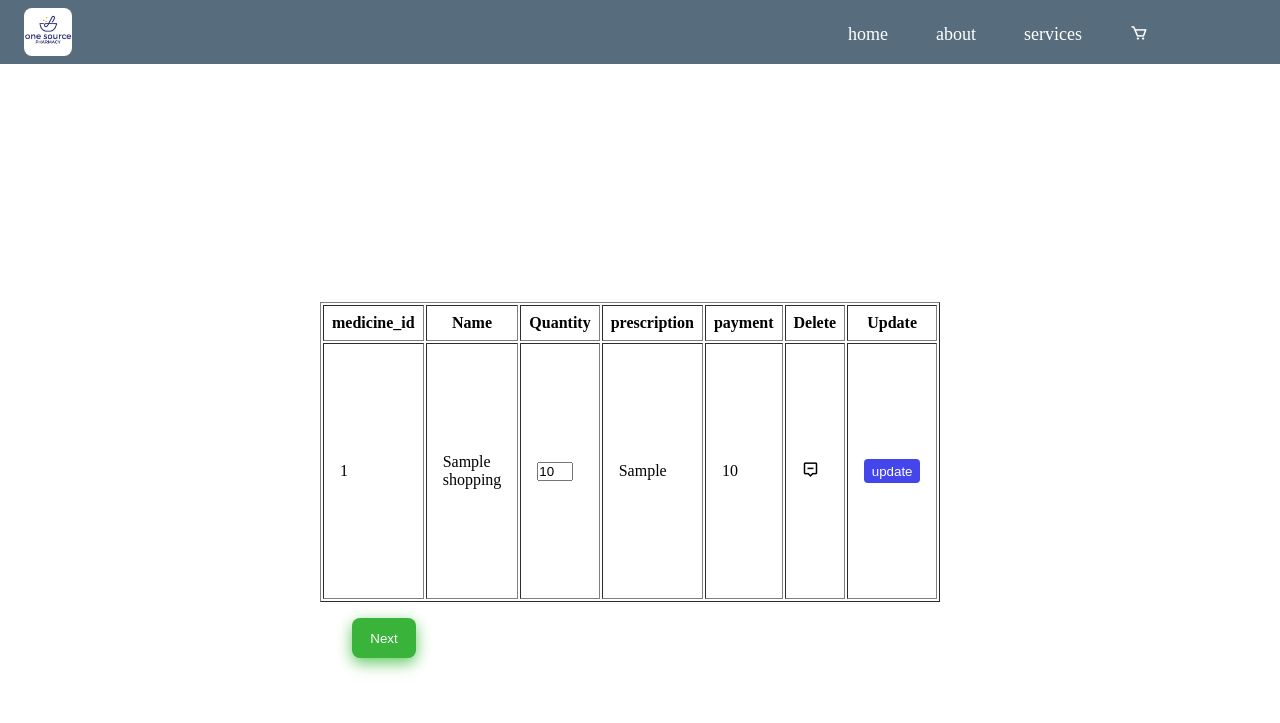
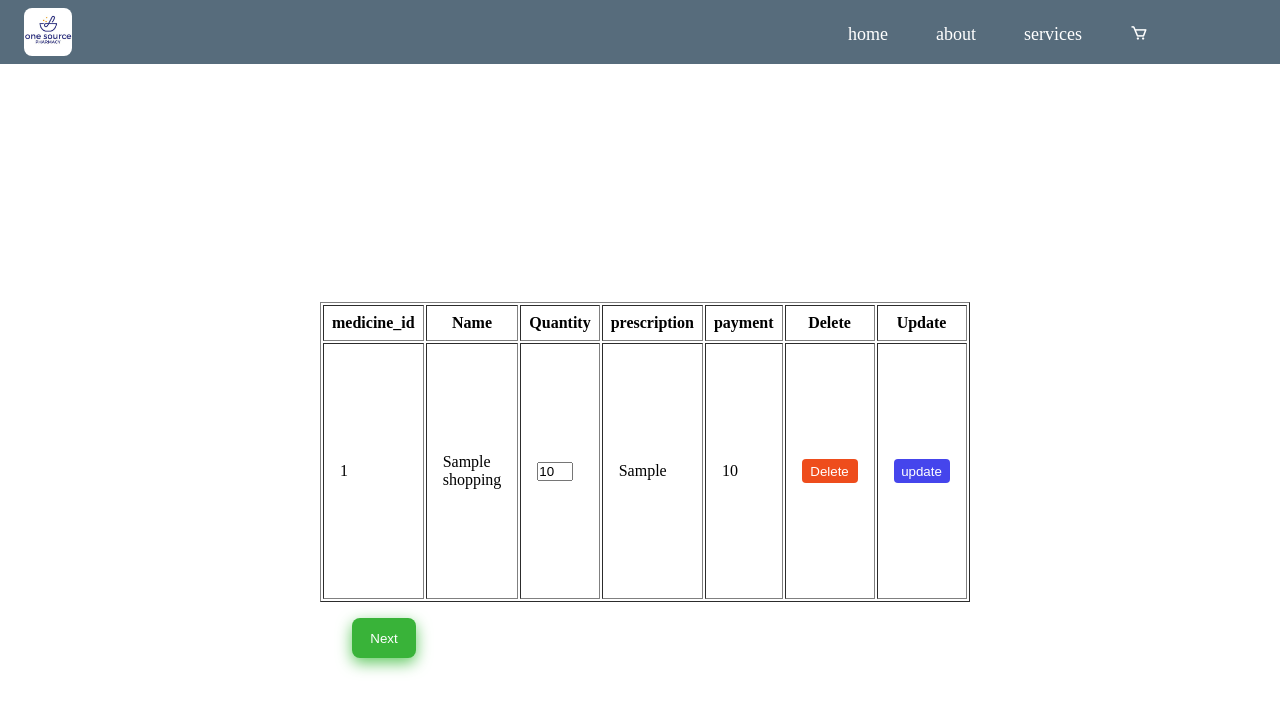
Before and after one commit to ab-dereje/Pharmacy_Ecommerce, a PHP site: page /view/shopping.php in a window 1280 px wide. Shown: the top 723 px of the page. Run offline with PHP 8.4, Linux system fonts and the light colour scheme; tables that the repository leaves empty or names only in its code hold one stand-in row (values such as "Sample post").

Commit message:
css part of some features done

```diff
--- a/Assets/css/shopping.css
+++ b/Assets/css/shopping.css
@@ -109,6 +109,14 @@ body .shop .table .td .btn .bx {
   color: black;
   background: none;
   border: none;
+}
+body .shop .table .td .btn {
+  background-color: rgb(238, 77, 28);
+  color: white;
+  border-radius: 4px;
+  border: none;
+  height: 1.5rem;
+  width: 3.5rem;
 }
 body .shop .table .td .btn-update {
   background-color: rgb(69, 69, 236);
--- a/Assets/css/shopping.scss
+++ b/Assets/css/shopping.scss
@@ -104,6 +104,14 @@ body {
                         background: none;
                         border: none;
                     }
+                }
+                .btn {
+                    background-color: rgb(238, 77, 28);
+                    color: white;
+                    border-radius: 4px;
+                    border: none;
+                    height: 1.5rem;
+                    width: 3.5rem;
                 }
                 .btn-update {
                     background-color: rgb(69, 69, 236);
--- a/view/shopping.php
+++ b/view/shopping.php
@@ -76,7 +76,7 @@
                     <td class="td"><?php echo $row['prescription']; ?></td>
                     <td class="td"><?php echo $row['price']; ?></td>
 
-                    <td class="td"><button class="btn" ><i data="<?php echo $med_id; ?>" class='bx bx-message-alt-minus'></i></button></td>
+                    <td class="td"><button class="btn" data="<?php echo $med_id; ?>" >Delete</button></td>
                     <form action="../controller/transaction.php" method="POST">
                     <td class="td"><button class="btn-update" data="<?php echo $med_id; ?>">update</button></td>
                     </form>
```
Also changed, not shown: Assets/css/home_after.css (+13 -3 lines), Assets/css/home_after.scss (+12 -3 lines), controller/search_bar.php (+6 -4 lines), 2 other files.
